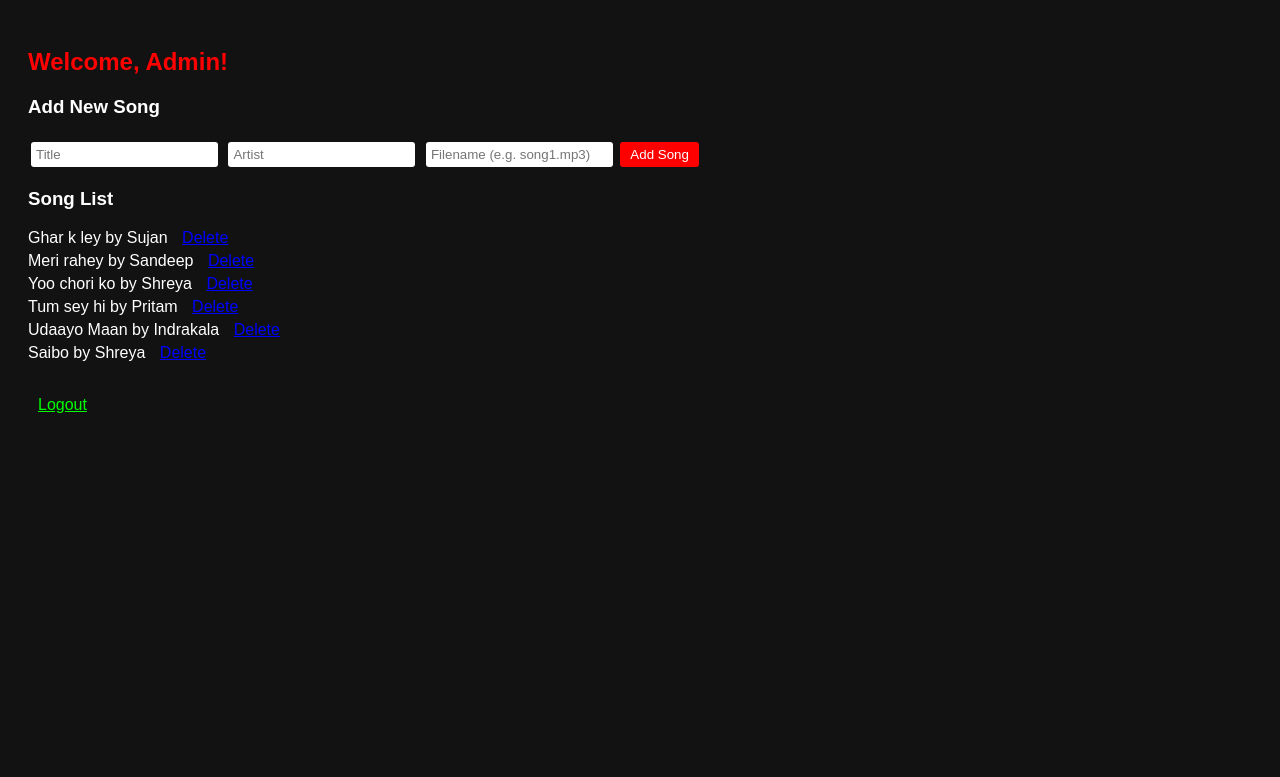
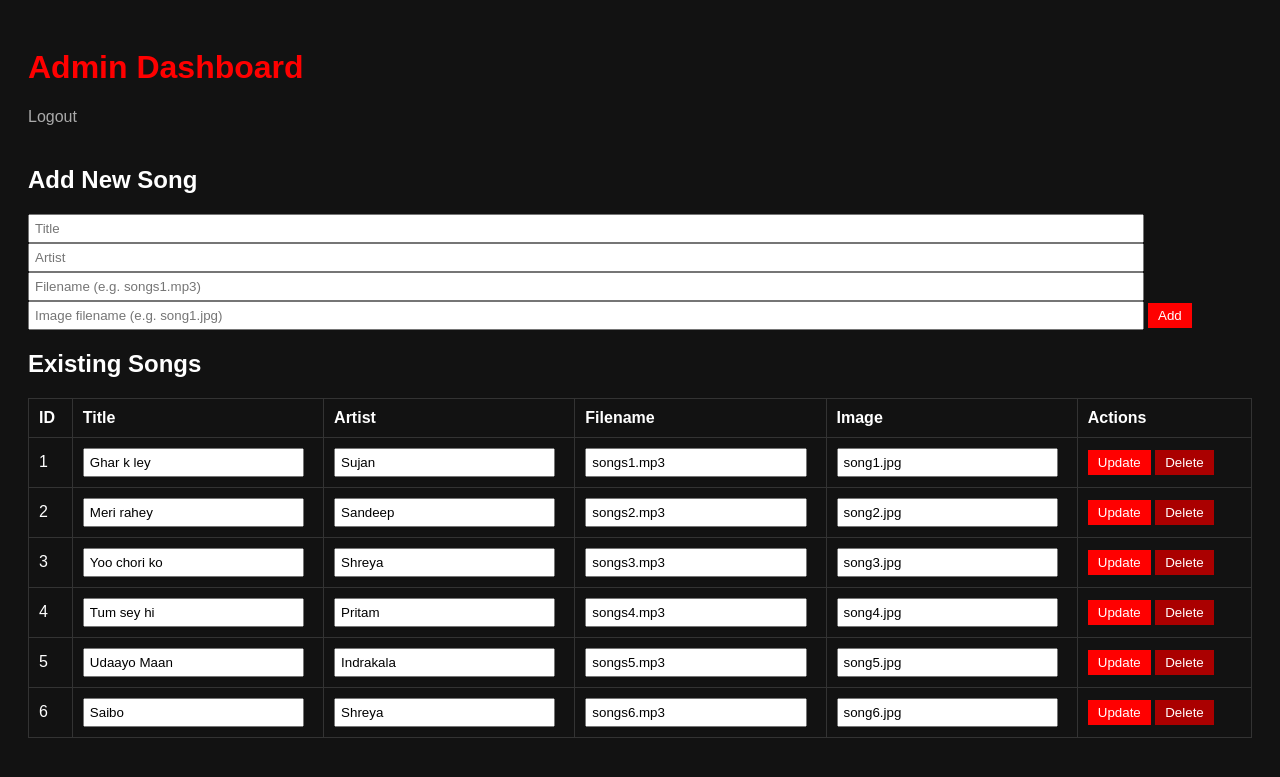
Before and after one commit to amishabasnet07/MiniYoutubeGesture, a Flask app: page /admin in a window 1280 px wide. Shown: the top 777 px of the page. Run offline with Flask 3, Linux system fonts and the light colour scheme; the visitor is signed in with stand-in values (Sample User, id 1); data comes from the database, SQL or seed files in the repository; both versions use the stored data as it was after the commit.

Commit message:
update login,index and admin pages

```diff
--- a/app.py
+++ b/app.py
@@ -1,86 +1,119 @@
 from flask import Flask, render_template, request, redirect, url_for, session, flash
 import sqlite3
+import os
 
 app = Flask(__name__)
-app.secret_key = 'secret'
-
+app.secret_key = 'your_secret_key_here'  # Change to a secure random key
 DB = 'songs.db'
 
 def init_db():
+    if not os.path.exists(DB):
+        conn = sqlite3.connect(DB)
+        c = conn.cursor()
+        c.execute('''
+            CREATE TABLE songs (
+                id INTEGER PRIMARY KEY AUTOINCREMENT,
+                title TEXT NOT NULL,
+                artist TEXT,
+                filename TEXT NOT NULL,
+                image TEXT
+            )
+        ''')
+        conn.commit()
+        conn.close()
+
+def get_db_connection():
     conn = sqlite3.connect(DB)
-    c = conn.cursor()
-    c.execute('''
-        CREATE TABLE IF NOT EXISTS songs (
-            id INTEGER PRIMARY KEY AUTOINCREMENT,
-            title TEXT NOT NULL,
-            artist TEXT,
-            filename TEXT NOT NULL
-        )
-    ''')
-    conn.commit()
-    conn.close()
+    conn.row_factory = sqlite3.Row
+    return conn
 
 @app.route('/')
 def home():
-    conn = sqlite3.connect(DB)
-    c = conn.cursor()
-    c.execute('SELECT * FROM songs')
-    songs = c.fetchall()
+    conn = get_db_connection()
+    songs = conn.execute('SELECT * FROM songs').fetchall()
     conn.close()
     return render_template('index.html', songs=songs)
 
-@app.route('/login', methods=['GET', 'POST'])
-def login():
+@app.route('/admin/login', methods=['GET', 'POST'])
+def admin_login():
     if request.method == 'POST':
-        if request.form['username'] == 'amisha' and request.form['password'] == 'amisha123##':
-            session['admin'] = True
+        username = request.form.get('username')
+        password = request.form.get('password')
+        if username == 'amisha' and password == 'amisha123##':
+            session['admin_logged_in'] = True
             return redirect(url_for('admin_dashboard'))
         else:
-            flash('Invalid credentials')
-            return redirect(url_for('login'))
+            flash('Invalid username or password')
     return render_template('login.html')
 
+@app.route('/admin/logout')
+def admin_logout():
+    session.pop('admin_logged_in', None)
+    return redirect(url_for('admin_login'))
+
+def admin_required(func):
+    from functools import wraps
+    @wraps(func)
+    def wrapper(*args, **kwargs):
+        if not session.get('admin_logged_in'):
+            return redirect(url_for('admin_login'))
+        return func(*args, **kwargs)
+    return wrapper
+
 @app.route('/admin')
+@admin_required
 def admin_dashboard():
-    if 'admin' not in session:
-        return redirect(url_for('login'))
-    conn = sqlite3.connect(DB)
-    c = conn.cursor()
-    c.execute('SELECT * FROM songs')
-    songs = c.fetchall()
+    conn = get_db_connection()
+    songs = conn.execute('SELECT * FROM songs').fetchall()
     conn.close()
     return render_template('admin.html', songs=songs)
 
-@app.route('/add_song', methods=['POST'])
-def add_song():
-    if 'admin' not in session:
-        return redirect(url_for('login'))
-    title = request.form['title']
-    artist = request.form['artist']
-    filename = request.form['filename']
-    conn = sqlite3.connect(DB)
-    c = conn.cursor()
-    c.execute('INSERT INTO songs (title, artist, filename) VALUES (?, ?, ?)', (title, artist, filename))
+@app.route('/admin/add', methods=['POST'])
+@admin_required
+def admin_add_song():
+    title = request.form.get('title')
+    artist = request.form.get('artist')
+    filename = request.form.get('filename')
+    image = request.form.get('image')
+    if not title or not filename:
+        flash('Title and filename are required!')
+        return redirect(url_for('admin_dashboard'))
+    conn = get_db_connection()
+    conn.execute('INSERT INTO songs (title, artist, filename, image) VALUES (?, ?, ?, ?)',
+                 (title, artist, filename, image))
     conn.commit()
     conn.close()
+    flash('Song added successfully.')
     return redirect(url_for('admin_dashboard'))
 
-@app.route('/delete_song/<int:song_id>')
-def delete_song(song_id):
-    if 'admin' not in session:
-        return redirect(url_for('login'))
-    conn = sqlite3.connect(DB)
-    c = conn.cursor()
-    c.execute('DELETE FROM songs WHERE id = ?', (song_id,))
+@app.route('/admin/edit/<int:song_id>', methods=['POST'])
+@admin_required
+def admin_edit_song(song_id):
+    title = request.form.get('title')
+    artist = request.form.get('artist')
+    filename = request.form.get('filename')
+    image = request.form.get('image')
+    if not title or not filename:
+        flash('Title and filename are required!')
+        return redirect(url_for('admin_dashboard'))
+    conn = get_db_connection()
+    conn.execute('UPDATE songs SET title=?, artist=?, filename=?, image=? WHERE id=?',
+                 (title, artist, filename, image, song_id))
     conn.commit()
     conn.close()
+    flash('Song updated successfully.')
     return redirect(url_for('admin_dashboard'))
 
-@app.route('/logout')
-def logout():
-    session.pop('admin', None)
-    return redirect(url_for('home'))
+@app.route('/admin/delete/<int:song_id>', methods=['POST'])
+@admin_required
+def admin_delete_song(song_id):
+    conn = get_db_connection()
+    conn.execute('DELETE FROM songs WHERE id=?', (song_id,))
+    conn.commit()
+    conn.close()
+    flash('Song deleted successfully.')
+    return redirect(url_for('admin'))
 
 if __name__ == '__main__':
-    init_db()  # Initialize DB here, no before_first_request
+    init_db()
     app.run(debug=True)
--- a/templates/admin.html
+++ b/templates/admin.html
@@ -3,36 +3,54 @@
 <head>
   <title>Admin Dashboard</title>
   <style>
-    body { font-family:Arial, sans-serif; background:#121212; color:#fff; padding:20px; }
-    h2 { color:#ff0000; }
-    input { padding:5px; margin:3px; border:none; border-radius:3px; }
-    button { padding:5px 10px; margin-top:5px; background:#ff0000; color:#fff; border:none; border-radius:3px; cursor:pointer; }
-    button:hover { background:#cc0000; }
-    ul { list-style:none; padding:0; }
-    li { margin-bottom:5px; }
-    a { color:#00f; margin-left:10px; }
+    body { font-family: Arial, sans-serif; background: #121212; color: #fff; padding: 20px; }
+    h1 { color: #ff0000; }
+    table { width: 100%; border-collapse: collapse; margin-bottom: 20px; }
+    th, td { border: 1px solid #333; padding: 10px; text-align: left; }
+    input[type=text] { width: 90%; padding: 5px; }
+    button { padding: 5px 10px; background: #ff0000; border: none; color: #fff; cursor: pointer; }
+    button:hover { background: #cc0000; }
+    form.inline { display: inline; }
+    a { color: #aaa; text-decoration: none; }
+    a:hover { text-decoration: underline; }
+    .logout { margin-bottom: 20px; display: inline-block; }
   </style>
 </head>
 <body>
-  <h2>Welcome, Admin!</h2>
+  <h1>Admin Dashboard</h1>
+  <a href="{{ url_for('admin_logout') }}" class="logout">Logout</a>
 
-  <h3>Add New Song</h3>
-  <form method="POST" action="{{ url_for('add_song') }}">
+  <h2>Add New Song</h2>
+  <form action="{{ url_for('admin_add_song') }}" method="POST">
     <input type="text" name="title" placeholder="Title" required>
-    <input type="text" name="artist" placeholder="Artist" required>
-    <input type="text" name="filename" placeholder="Filename (e.g. song1.mp3)" required>
-    <button type="submit">Add Song</button>
+    <input type="text" name="artist" placeholder="Artist">
+    <input type="text" name="filename" placeholder="Filename (e.g. songs1.mp3)" required>
+    <input type="text" name="image" placeholder="Image filename (e.g. song1.jpg)">
+    <button type="submit">Add</button>
   </form>
 
-  <h3>Song List</h3>
-  <ul>
+  <h2>Existing Songs</h2>
+  <table>
+    <tr>
+      <th>ID</th><th>Title</th><th>Artist</th><th>Filename</th><th>Image</th><th>Actions</th>
+    </tr>
     {% for song in songs %}
-      <li>{{ song[1] }} by {{ song[2] }}
-        <a href="{{ url_for('delete_song', song_id=song[0]) }}">Delete</a>
-      </li>
+    <tr>
+      <form action="{{ url_for('admin_edit_song', song_id=song['id']) }}" method="POST" class="inline">
+      <td>{{ song['id'] }}</td>
+      <td><input type="text" name="title" value="{{ song['title'] }}" required></td>
+      <td><input type="text" name="artist" value="{{ song['artist'] }}"></td>
+      <td><input type="text" name="filename" value="{{ song['filename'] }}" required></td>
+      <td><input type="text" name="image" value="{{ song['image'] }}"></td>
+      <td>
+        <button type="submit">Update</button>
+      </form>
+      <form action="{{ url_for('admin_delete_song', song_id=song['id']) }}" method="POST" class="inline" onsubmit="return confirm('Are you sure you want to delete this song?');">
+        <button type="submit" style="background:#aa0000;">Delete</button>
+      </form>
+      </td>
+    </tr>
     {% endfor %}
-  </ul>
-
-  <br><a href="{{ url_for('logout') }}" style="color:#0f0;">Logout</a>
+  </table>
 </body>
 </html>
--- a/templates/index.html
+++ b/templates/index.html
@@ -68,7 +68,7 @@
   <section class="videos">
     {% for song in songs %}
     <div class="video-card">
-        <img src="https://via.placeholder.com/300x150.png?text={{ song[1] }}" alt="{{ song[1] }}">
+      <img src="{{ url_for('static', filename='images/' + (song[4] if song[4] else 'default.jpg')) }}" alt="{{ song[1] }}">
       <div class="video-info">
         <h3>{{ song[1] }}</h3>
         <p>{{ song[2] }}</p>
```
Also changed, not shown: templates/login.html (+6 -5 lines), songs.db, static/images/song1.jpg (added), static/images/song2.jpg (added), static/images/song3.jpg (added), static/images/song4.jpg (added), static/images/song5.jpg (added), static/images/song6.jpg (added). Lines whose indentation alone changed are shown as unchanged.
